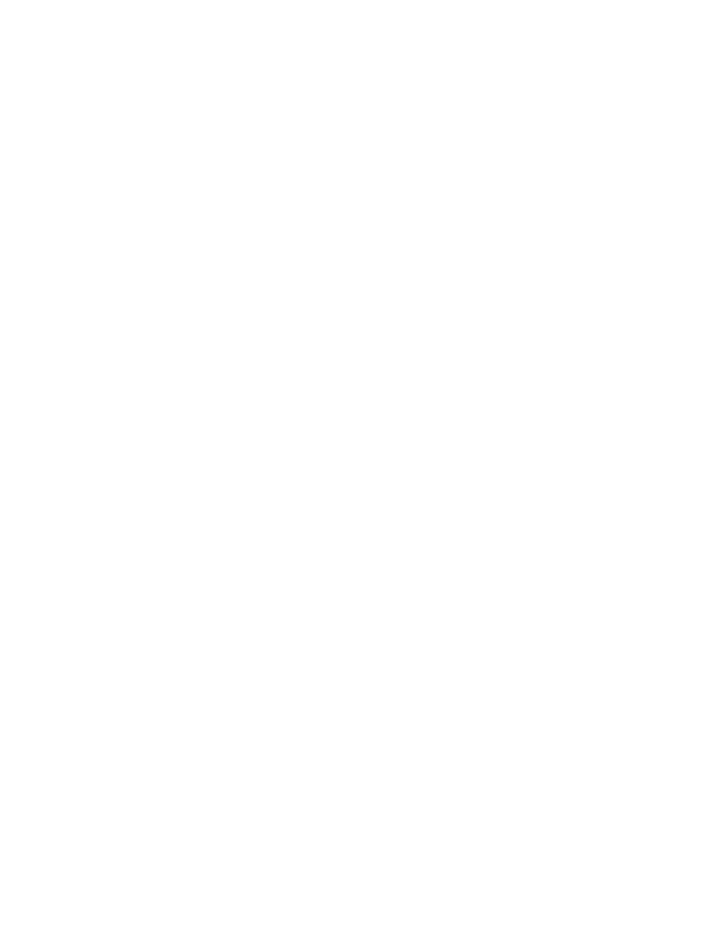
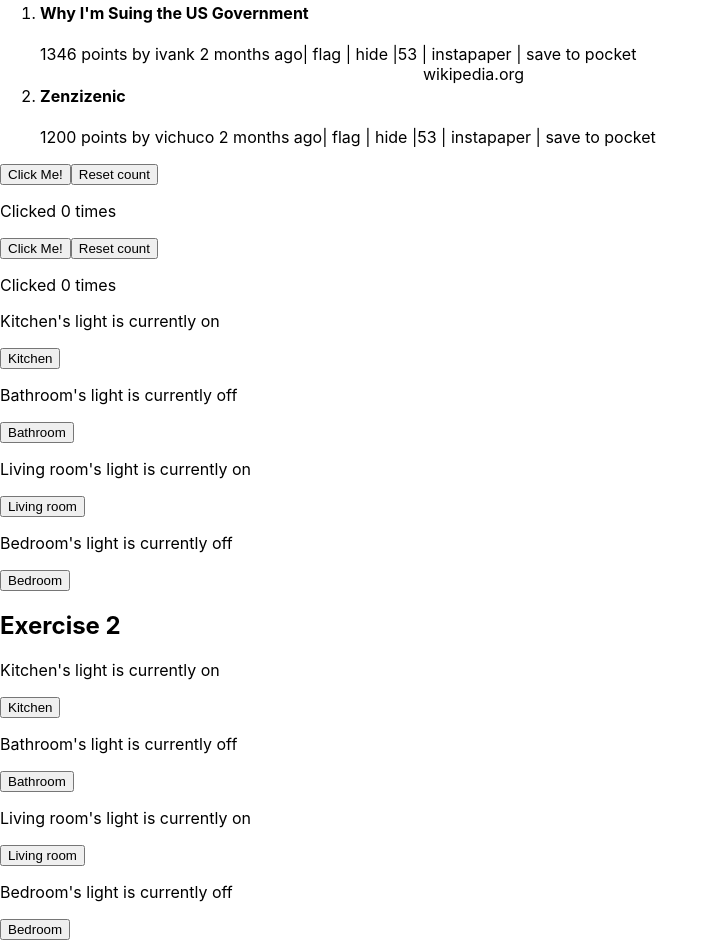
Before and after one commit to rijashaheed/pure-react-exercises, a React (Create React App) app: page / in a window 1280 px wide. Shown: the part 2683-3623 px from the top of the page, without its empty margins (0-719 px from the left). Before the commit the page ends 2640 px from the top, so only its background shows below. Built offline with nearby package versions, Linux system fonts and the light colour scheme; some icons are missing.

Commit message:
Complete State in class Exercise1

```diff
--- a/src/App.css
+++ b/src/App.css
@@ -266,3 +266,24 @@
   font-size: 16px;
   font-weight: 500;
 }
+
+/*hacker news*/
+.news-item {
+  display: grid;
+}
+
+.news-head {
+  grid-row: 1/1;
+  grid-column: 1/1;
+}
+
+.news-web {
+  grid-row: 1/1;
+  grid-column: 2/2;
+  margin-left: -545px;
+  margin-bottom: -7px;
+}
+
+.news-list__head {
+  /* background-color: ; */
+}
--- a/src/App.js
+++ b/src/App.js
@@ -8,6 +8,9 @@ import ErrorBox from "./ChildrenExercise1";
 import Dialog from "./ChildrenExercise3";
 import FileList from "./GithubFileListExample_Exercise1";
 import CardList from "./ListTrelloExercise4";
+import NewsList from "./ListHackerNewsExercise5";
+import { Page, House } from "./StateClassExercise1";
+import House1 from "./StateClassExercise2";
 
 // import ErrorBox from './ChildrenExercise1';
 // import Children from "./ChildrenExercise2";
@@ -78,7 +81,7 @@ function App() {
       id: 1,
       name: "src",
       type: "folder",
-      updates_at: "2020-07-11 21:24:00",
+      updated_at: "2020-07-11 21:24:00",
       latestCommit: {
         message: "Initial commit",
       },
@@ -87,7 +90,7 @@ function App() {
       id: 2,
       name: "tests",
       type: "folder",
-      updates_at: "2020-07-11 21:24:00",
+      updated_at: "2020-07-11 21:24:00",
       latestCommit: {
         message: "Initial commit",
       },
@@ -96,7 +99,7 @@ function App() {
       id: 3,
       name: "README",
       type: "file",
-      updates_at: "2020-07-11 21:24:00",
+      updated_at: "2020-07-11 21:24:00",
       latestCommit: {
         message: "Add a readme",
       },
@@ -130,6 +133,32 @@ function App() {
     },
   ];
 
+  const sampleNews = [
+    {
+      id: 1,
+      heading: "Why I'm Suing the US Government",
+      website: "bunniestudios.com",
+      description: {
+        points: 1346,
+        user: "ivank",
+        updated_at: "2020-07-11 21:24:00",
+        comments: 53,
+      },
+    },
+
+    {
+      id: 2,
+      heading: "Zenzizenic",
+      website: "wikipedia.org",
+      description: {
+        points: 1200,
+        user: "vichuco",
+        updated_at: "2020-07-11 21:24:00",
+        comments: 53,
+      },
+    },
+  ];
+
   return (
     <div className="App">
       <AddressLabel person={testPerson} />
@@ -158,6 +187,10 @@ function App() {
       </Dialog>
       <FileList files={testFiles}></FileList>
       <CardList cards={sampleCards}></CardList>
+      <NewsList news={sampleNews} />
+      <Page />
+      <House />
+      <House1 />
     </div>
   );
 }
--- /dev/null
+++ b/src/ListHackerNewsExercise5.js
@@ -0,0 +1,62 @@
+import React from "react";
+import PropTypes from "prop-types";
+import Time from "./GithubFileExampleExercise2/Time";
+
+
+const NewsList = ({ news }) => {
+  return (
+    <div class="news-list">
+      <h2 className="news-list__head">Hacker News</h2>
+      <ol>
+        {news.map((news1) => (
+          <li>
+            <NewsItem key={news1.id} news1={news1} />
+          </li>
+        ))}
+      </ol>
+    </div>
+  );
+};
+
+NewsList.propTypes = {
+  news: PropTypes.array,
+};
+
+const NewsItem = ({ news1 }) => {
+  return (
+    <div className="news-item">
+      <h4 className="news-head">{news1.heading}</h4>
+      <span className="news-web">{news1.website}</span>
+      <div className="news_description">
+        <NewsDescription description={news1.description} />
+      </div>
+    </div>
+  );
+};
+
+NewsItem.propTypes = {
+  news1: PropTypes.object.isRequired,
+};
+
+const NewsDescription = ({description}) => {
+  return (
+    <div>
+      <span>{description.points} points </span>
+      <span>by {description.user} </span>
+      <span>
+        <Time time={description.updated_at} />
+      </span>
+      <span>| flag |</span>
+      <span> hide |</span>
+      <span>{description.comments} |</span>
+      <span> instapaper |</span>
+      <span> save to pocket </span>
+    </div>
+  );
+};
+
+NewsDescription.propTypes = {
+  description: PropTypes.object.isRequired,
+};
+
+export default NewsList;
--- /dev/null
+++ b/src/StateClassExercise1.js
@@ -0,0 +1,140 @@
+import React from "react";
+
+function Child({ onAction, onReset }) {
+  return (
+    <div>
+      <button onClick={onAction}>Click Me!</button>
+      <button onClick={onReset}>Reset count</button>
+    </div>
+  );
+}
+
+class CountingParent extends React.Component {
+  // The constructor is called when a
+  // component is created
+  constructor(props) {
+    super(props);
+    // Set the state here. Use "props" if needed.
+    this.state = {
+      actionCount: 0,
+    };
+
+    // Bind the event handler function, so that its
+    // `this` binding isn't lost when it gets passed
+    // to the button
+    this.handleAction = this.handleAction.bind(this);
+    this.handleReset = this.handleReset.bind(this);
+  }
+  //method
+  handleAction(action) {
+    console.log("Child says", action);
+    //Replace actionCount with an incremented value
+    this.setState({
+      actionCount: this.state.actionCount + 1,
+    });
+  }
+
+  //method to reset
+  handleReset(action1) {
+    console.log("reset says", action1);
+    this.setState({
+      actionCount: 0,
+    });
+  }
+
+  render() {
+    return (
+      <div>
+        <Child onAction={this.handleAction} onReset={this.handleReset} />
+        <p> Clicked {this.state.actionCount} times </p>
+      </div>
+    );
+  }
+}
+
+const Page = () => {
+  return (
+    <>
+      <CountingParent />
+      <CountingParent />
+    </>
+  );
+};
+
+class House extends React.Component {
+  state = {
+    kitchen: true,
+    bathroom: false,
+    livingRoom: true,
+    bedroom: false,
+  };
+
+  handleKitchen = (action) => {
+    console.log("kitchen", action);
+    this.setState({
+      kitchen: !this.state.kitchen,
+    });
+  };
+
+  //functional setState
+  handleBathroom = (action) => {
+    console.log("bathroom", action);
+    this.setState((state, props) => {
+      return {
+        bathroom: !state.bathroom,
+      };
+    });
+  };
+
+  handleLivingRoom = () => {
+    this.setState({
+      livingRoom: !this.state.livingRoom,
+    });
+  };
+
+  handleBedRoom = () => {
+    this.setState({
+      bedroom: !this.state.bedroom,
+    });
+  };
+
+  render() {
+    return (
+      <div>
+        {this.state.kitchen ? (
+          <p>Kitchen's light is currently on </p>
+        ) : (
+          <p>Kitchen's light is currently off </p>
+        )}
+        <button onClick={this.handleKitchen}>Kitchen</button>
+        <br></br>
+
+        {this.state.bathroom ? (
+          <p>Bathroom's light is currently on </p>
+        ) : (
+          <p>Bathroom's light is currently off </p>
+        )}
+        <button onClick={this.handleBathroom}>Bathroom</button>
+        <br></br>
+
+        {this.state.livingRoom ? (
+          <p>Living room's light is currently on </p>
+        ) : (
+          <p>Living Room's light is currently off </p>
+        )}
+        <button onClick={this.handleLivingRoom}>Living room</button>
+        <br></br>
+
+        {this.state.bedroom ? (
+          <p>Bedroom's light is currently on </p>
+        ) : (
+          <p>Bedroom's light is currently off </p>
+        )}
+        <button onClick={this.handleBedRoom}>Bedroom</button>
+        <br></br>
+      </div>
+    );
+  }
+}
+
+export { Page, House };
--- /dev/null
+++ b/src/StateClassExercise2.js
@@ -0,0 +1,89 @@
+import React from "react";
+
+class House1 extends React.Component {
+  state = {
+    rooms: {
+      kitchen: true,
+      bathroom: false,
+      livingRoom: true,
+      bedroom: false,
+    },
+  };
+
+  //   handleKitchen = (action) => {
+  //     console.log("kitchen", action);
+  //     this.setState(prevState => ({
+  //         kitchen: !prevState.rooms.kitchen
+  //     })) }
+
+  handleKitchen = (action) => {
+    console.log("kitchen", action);
+    this.setState({
+      room: {
+        kitchen: !this.state.kitchen,
+      },
+    });
+  };
+//   handleBathroom = (action) => {
+//     console.log("kitchen", action);
+//     this.setState({
+//       room: {
+//         bathroom: !this.bathroom,
+//       },
+//     });
+//   };
+
+  //   handleLivingRoom = () => {
+  //     this.setState({
+  //       livingRoom: !this.state.rooms.livingRoom,
+  //     });
+  //   };
+
+  //   handleBedRoom = () => {
+  //     this.setState({
+  //       bedroom: !this.state.rooms.bedroom,
+  //     });
+  //   };
+
+  render() {
+    return (
+      <div>
+        <h2>Exercise 2</h2>
+
+        {this.state.rooms.kitchen ? (
+          <p>Kitchen's light is currently on </p>
+        ) : (
+          <p>Kitchen's light is currently off </p>
+        )}
+        <button onClick={this.handleKitchen}>Kitchen</button>
+        <br></br>
+
+        {this.state.rooms.bathroom ? (
+          <p>Bathroom's light is currently on </p>
+        ) : (
+          <p>Bathroom's light is currently off </p>
+        )}
+        <button onClick={this.handleBathroom}>Bathroom</button>
+        <br></br>
+
+        {this.state.rooms.livingRoom ? (
+          <p>Living room's light is currently on </p>
+        ) : (
+          <p>Living Room's light is currently off </p>
+        )}
+        <button onClick={this.handleLivingRoom}>Living room</button>
+        <br></br>
+
+        {this.state.rooms.bedroom ? (
+          <p>Bedroom's light is currently on </p>
+        ) : (
+          <p>Bedroom's light is currently off </p>
+        )}
+        <button onClick={this.handleBedRoom}>Bedroom</button>
+        <br></br>
+      </div>
+    );
+  }
+}
+
+export default House1;
```
